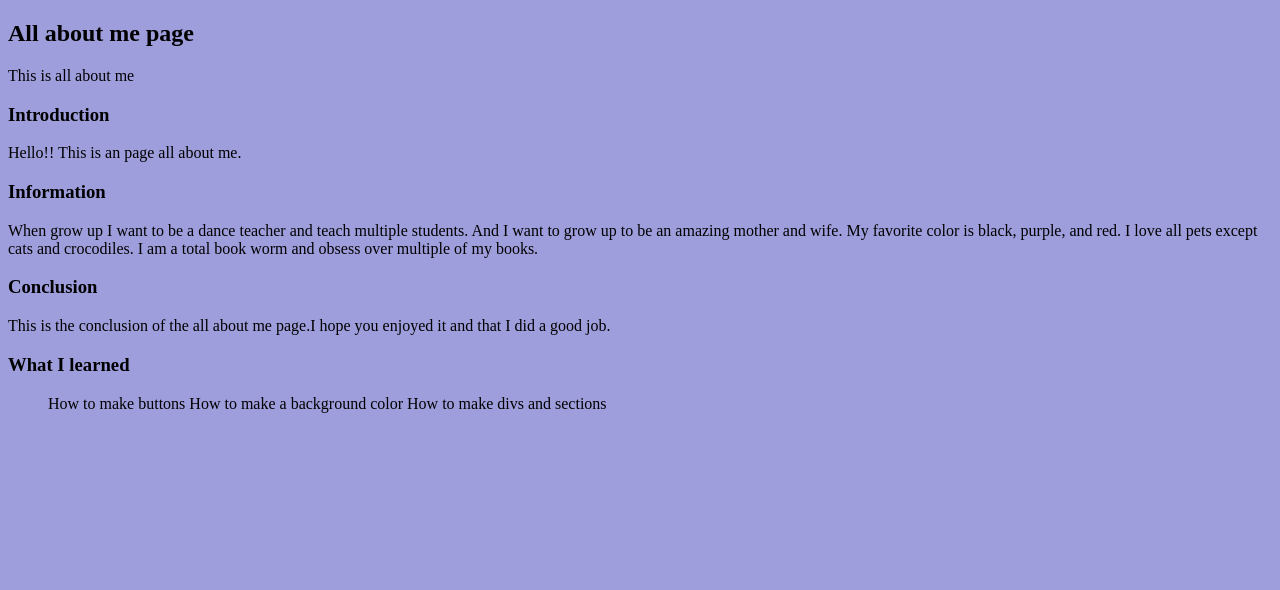
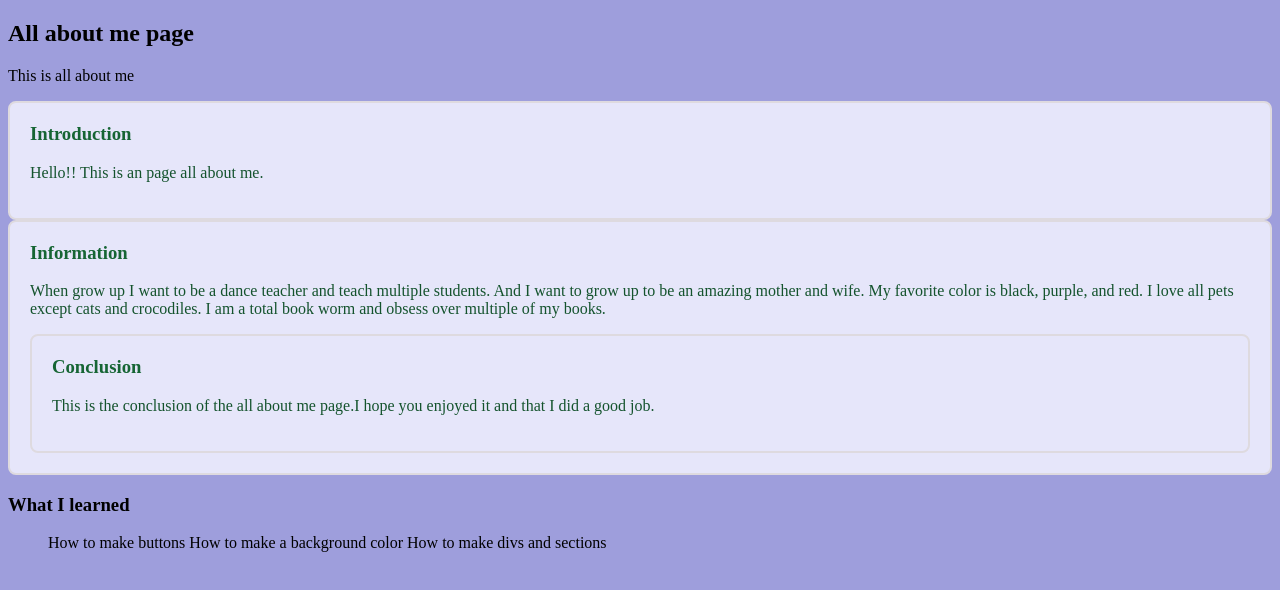
Before and after one commit to BraxtynC/About-me, a plain HTML site: page index.html in a window 1280 px wide. Drawn offline with Linux system fonts and the light colour scheme.

Commit message:
finished style.css and  put div-sections.

```diff
--- a/style.css
+++ b/style.css
@@ -10,3 +10,31 @@ body{
     border-radius: 10px;
 
 }
+
+
+.project-container {
+    display: flex;
+    gap: 20px;
+    flex-wrap: wrap;
+}
+
+
+.project-box {
+    background-color: lavender;
+    padding: 20px;
+    border: 2px solid rgb(222, 218, 223);
+    border-radius: 8px;
+    flex: 1 1 180px;
+
+}
+
+
+.project-box h3 {
+    margin-top: 0;
+    color: #166534;
+}
+
+
+.project-box p {
+    color: #14532d;
+}
```
